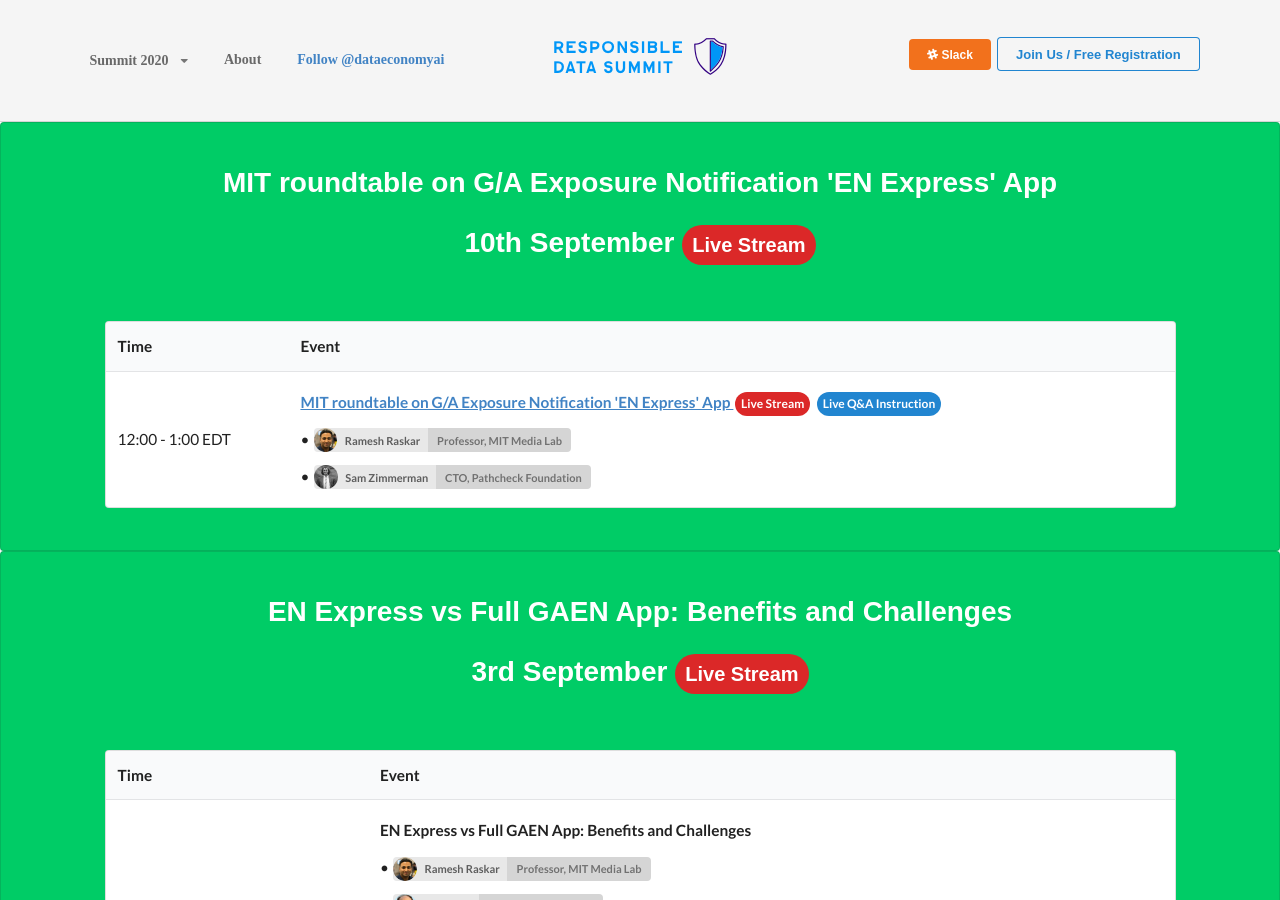
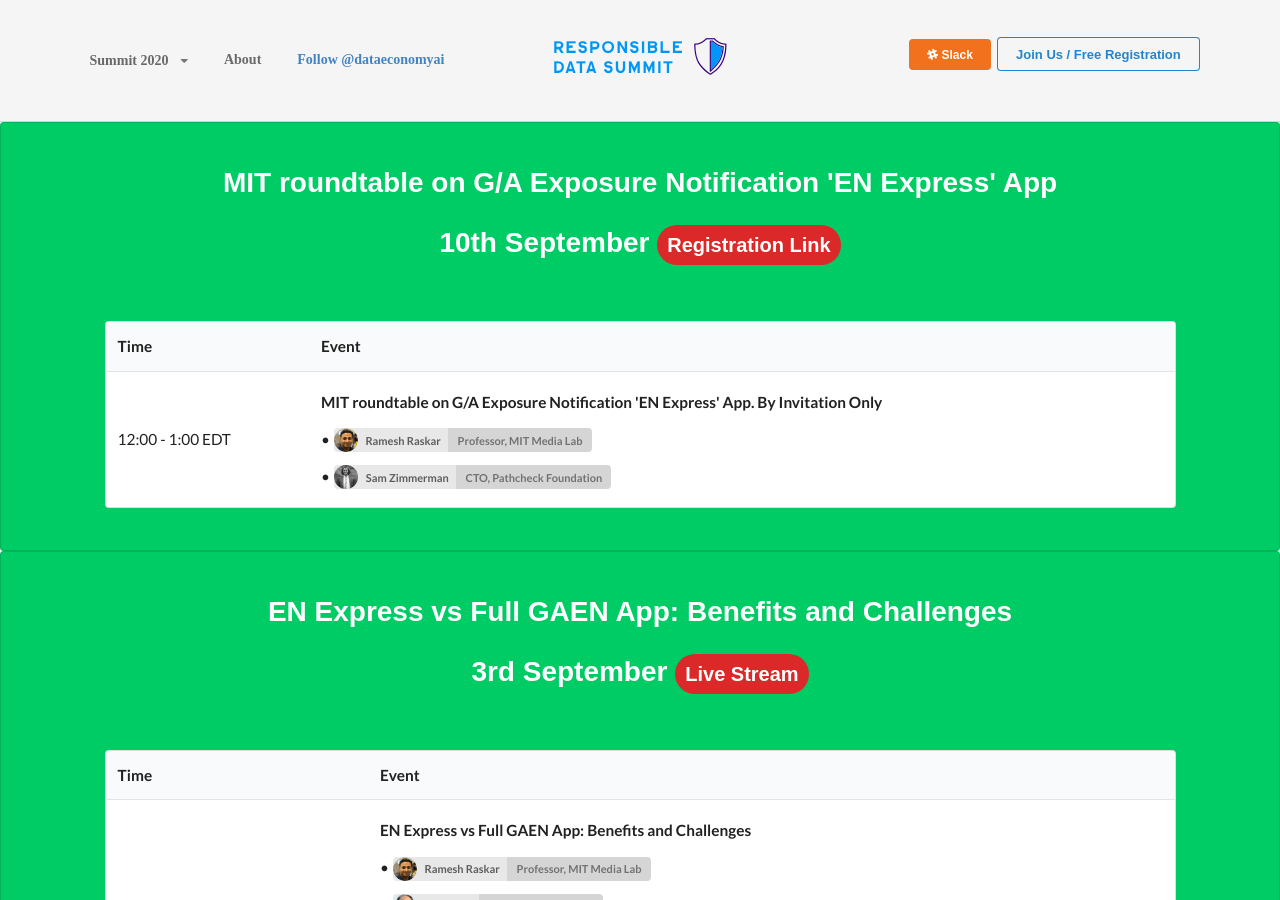
Before and after one commit to responsible-data-summit/events, a Jekyll site: the page built from agenda-0806.html, in a window 1280 px wide and 900 px high. Built offline with Jekyll 4.4.1, drawn with Linux system fonts in a browser that asks for light colours; some web fonts are replaced; comment, search, counter and statistics services are not loaded.

Commit message:
update the link

```diff
--- a/_data/agenda0910.yml
+++ b/_data/agenda0910.yml
@@ -1,7 +1,6 @@
 - time: 12:00 - 1:00
   sections:
-    - title: "MIT roundtable on G/A Exposure Notification 'EN Express' App"
-      link: https://mit.zoom.us/webinar/register/WN_UZS0ylraTnKQSS7V_nUxCQY
+    - title: "MIT roundtable on G/A Exposure Notification 'EN Express' App. By Invitation Only"
       speakers:
         - name: Ramesh Raskar
         - name: Sam Zimmerman
--- a/agenda-0806.html
+++ b/agenda-0806.html
@@ -6,7 +6,7 @@
 <section class="ui segment center aligned" style="background-color: rgb(0, 204, 102, 1);">
     <div class="ui container center aligned agenda">
         <h1> MIT roundtable on G/A Exposure Notification 'EN Express' App  </h1>
-	<h1> 10th September <a href="https://webcast.media.mit.edu/medialabtalk/" class="ui red circular huge label">Live Stream </a></h1>
+	<h1> 10th September <a href="https://mit.zoom.us/webinar/register/WN_UZS0ylraTnKQSS7V_nUxCQ" class="ui red circular huge label">Registration Link </a></h1>
     </div>
     <div class="ui container left aligned agenda">
         <table class="ui striped large table">
```
